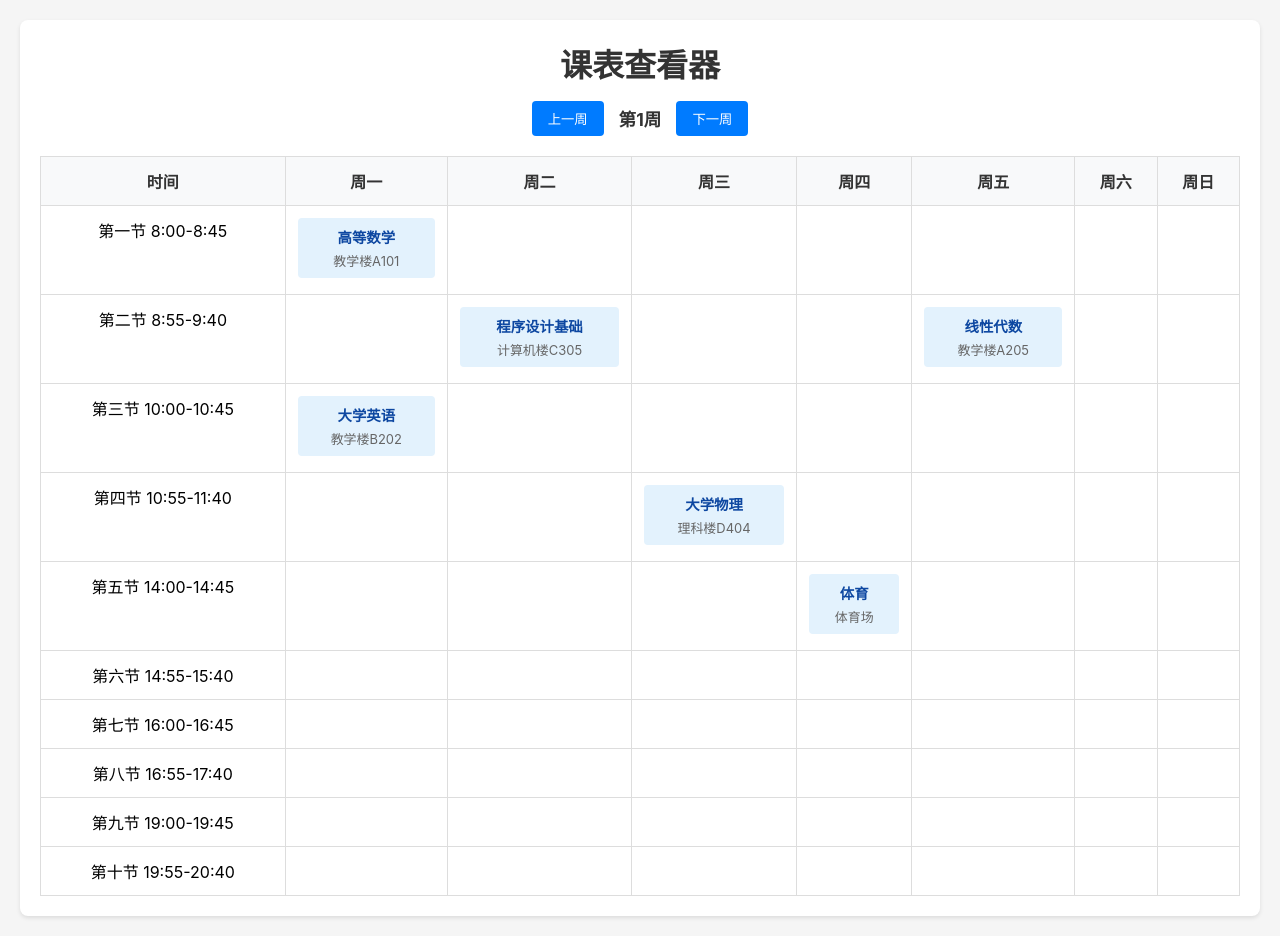
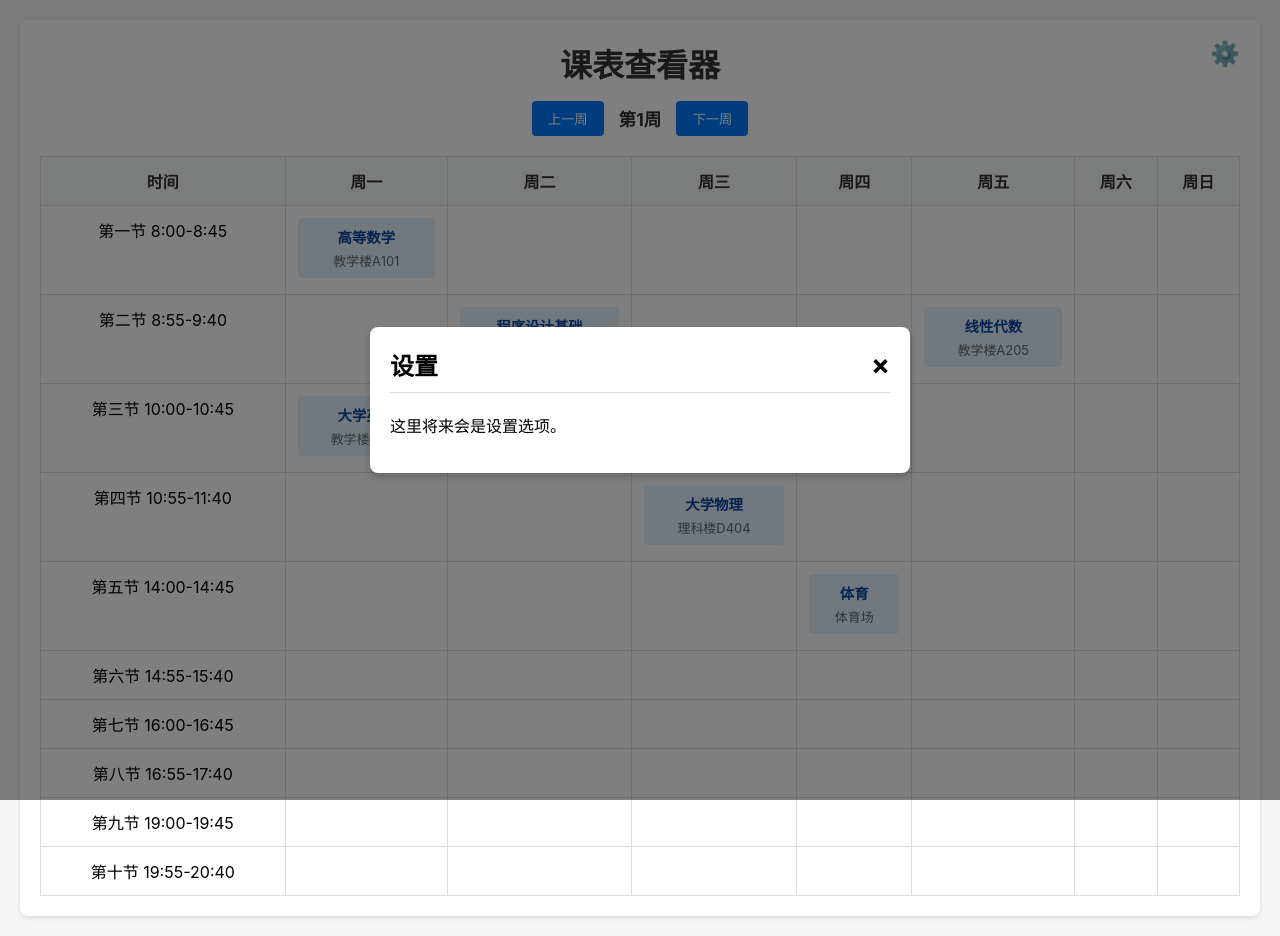
Before and after one commit to limfly/course-schedule-viewer, a website: page index.html in a window 1280 px wide. Drawn offline with Linux system fonts and the light colour scheme.

Commit message:
feat: 添加设置面板与配置管理

```diff
--- a/app.js
+++ b/app.js
@@ -1,6 +1,7 @@
 // 全局变量
 let currentWeek = 1;
 const totalWeeks = 20;
+let config = {};
 const timeSlots = [
     "第一节 8:00-8:45",
     "第二节 8:55-9:40",
@@ -19,8 +20,25 @@ const scheduleBody = document.getElementById('scheduleBody');
 const currentWeekSpan = document.getElementById('currentWeek');
 const prevWeekBtn = document.getElementById('prevWeek');
 const nextWeekBtn = document.getElementById('nextWeek');
+const settingsBtn = document.getElementById('settings-btn');
+const settingsModal = document.getElementById('settings-modal');
+const closeBtn = document.querySelector('.close-btn');
 
 // 事件监听器
+settingsBtn.addEventListener('click', () => {
+    settingsModal.classList.remove('hidden');
+});
+
+closeBtn.addEventListener('click', () => {
+    settingsModal.classList.add('hidden');
+});
+
+window.addEventListener('click', (event) => {
+    if (event.target == settingsModal) {
+        settingsModal.classList.add('hidden');
+    }
+});
+
 prevWeekBtn.addEventListener('click', () => {
     if (currentWeek > 1) {
         currentWeek--;
@@ -102,9 +120,28 @@ function updateSchedule() {
     });
 }
 
+// 配置管理
+function loadConfig() {
+    const savedConfig = localStorage.getItem('courseViewerConfig');
+    if (savedConfig) {
+        config = JSON.parse(savedConfig);
+    } else {
+        // 默认配置
+        config = {
+            startWeek: 1,
+            totalWeeks: 20,
+        };
+    }
+}
+
+function saveConfig() {
+    localStorage.setItem('courseViewerConfig', JSON.stringify(config));
+}
+
 // 初始化课表
 document.addEventListener('DOMContentLoaded', () => {
+    loadConfig();
     // 设置初始周数（可以根据实际日期计算）
-    currentWeek = 1;
+    currentWeek = config.startWeek || 1;
     updateSchedule();
 });
--- a/index.html
+++ b/index.html
@@ -10,6 +10,7 @@
     <div id="app">
         <div class="header">
             <h1>课表查看器</h1>
+            <button id="settings-btn">⚙️</button>
             <div class="controls">
                 <button id="prevWeek">上一周</button>
                 <span id="currentWeek"></span>
@@ -36,6 +37,20 @@
             </table>
         </div>
     </div>
+
+    <!-- Settings Modal -->
+    <div id="settings-modal" class="hidden">
+        <div class="modal-content">
+            <div class="modal-header">
+                <h2>设置</h2>
+                <span class="close-btn">&times;</span>
+            </div>
+            <div class="modal-body">
+                <p>这里将来会是设置选项。</p>
+            </div>
+        </div>
+    </div>
+
     <script src="courses_data.js"></script>
     <script src="app.js"></script>
 </body>
--- a/style.css
+++ b/style.css
@@ -12,16 +12,29 @@ body {
     border-radius: 8px;
     box-shadow: 0 2px 4px rgba(0, 0, 0, 0.1);
     padding: 20px;
+    position: relative;
 }
 
 .header {
     text-align: center;
     margin-bottom: 20px;
+    position: relative;
 }
 
 .header h1 {
     margin: 0 0 15px 0;
     color: #333;
+}
+
+#settings-btn {
+    position: absolute;
+    top: 0;
+    right: 0;
+    font-size: 24px;
+    background: none;
+    border: none;
+    cursor: pointer;
+    padding: 0;
 }
 
 .controls {
@@ -102,6 +115,52 @@ button:hover {
     margin-top: 4px;
 }
 
+/* Settings Modal */
+.hidden {
+    display: none;
+}
+
+#settings-modal {
+    position: fixed;
+    top: 0;
+    left: 0;
+    width: 100%;
+    height: 100%;
+    background-color: rgba(0, 0, 0, 0.5);
+    z-index: 1000;
+    display: flex;
+    justify-content: center;
+    align-items: center;
+}
+
+.modal-content {
+    background-color: white;
+    padding: 20px;
+    border-radius: 8px;
+    box-shadow: 0 4px 8px rgba(0, 0, 0, 0.2);
+    width: 90%;
+    max-width: 500px;
+}
+
+.modal-header {
+    display: flex;
+    justify-content: space-between;
+    align-items: center;
+    border-bottom: 1px solid #ddd;
+    padding-bottom: 10px;
+    margin-bottom: 20px;
+}
+
+.modal-header h2 {
+    margin: 0;
+}
+
+.close-btn {
+    font-size: 28px;
+    font-weight: bold;
+    cursor: pointer;
+}
+
 @media (max-width: 768px) {
     body {
         padding: 10px;
```
